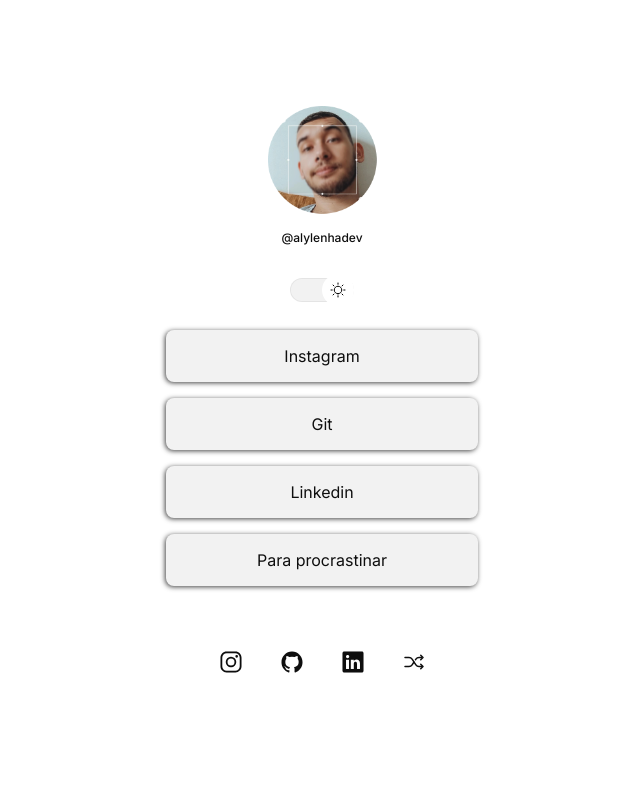
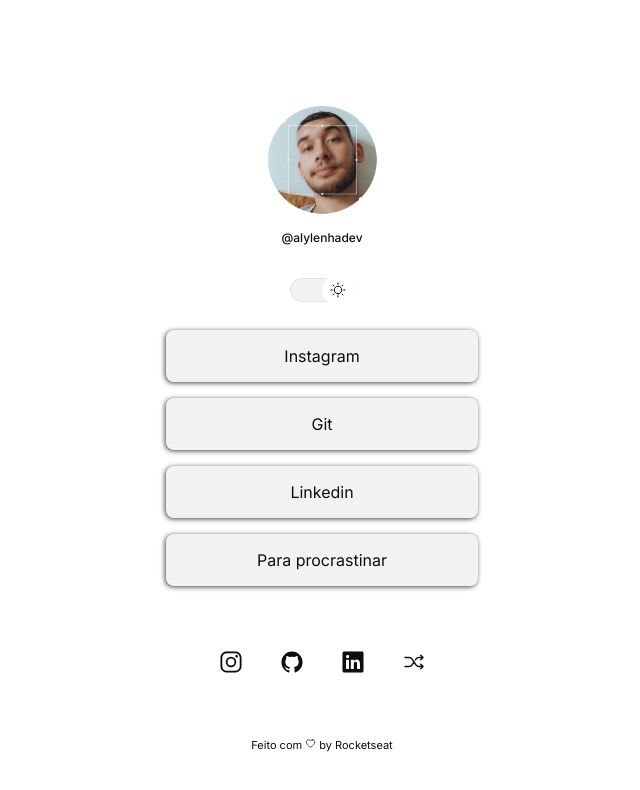
Before and after one commit to devlenha/zero, a plain HTML site: page index.html in a window 1280 px wide. Shown: the whole page, without its empty margins (318-958 px from the left). Drawn offline with nearby package versions, Linux system fonts and the light colour scheme.

```diff
--- a/index.html
+++ b/index.html
@@ -51,6 +51,9 @@
           <ion-icon name="shuffle-outline"></ion-icon>
         </a>
       </div>
+      <div id="footer">
+        <span>Feito com <ion-icon name="heart-outline"></ion-icon>  by Rocketseat</span>
+      </div>
     </div>
   </body>
   <script
--- a/style.css
+++ b/style.css
@@ -179,3 +179,9 @@ ul li a:active {
   background-color: var(--surface-color-active);
   padding: 16px;
 }
+
+#footer{
+  padding: 24px 0;
+  text-align: center;
+  font-size: 11px;
+}
```
Also changed, not shown: 1 other file.
